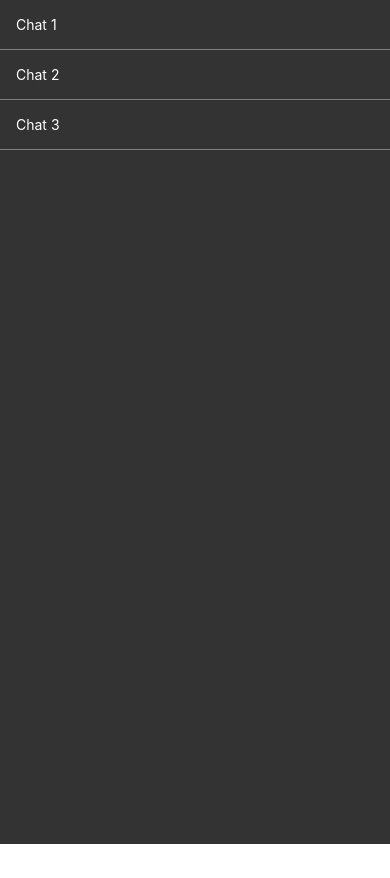
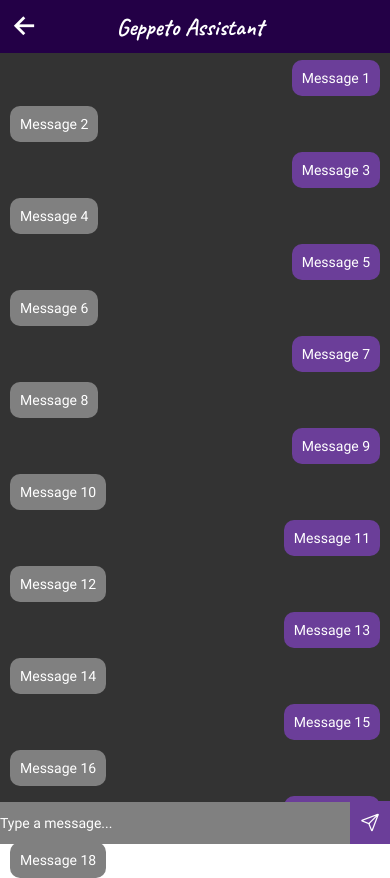
Before and after one commit to Arthur-Bamberg/Geppeto-android, a React Native app: screen / in a window 390 px wide. Before the commit the page ends 844 px from the top, so only its background shows below. Built offline with nearby package versions, Linux system fonts and the light colour scheme.

Commit message:
feat: ChatMenu done + ChatHeader done

```diff
--- a/App.js
+++ b/App.js
@@ -19,8 +19,8 @@ export default function App() {
     <View style={styles.container}>
       <StatusBar style="auto" />
       {/* <LoginScreen /> */}
-      {/* <ChatScreen /> */}
-      <ChatMenuScreen />
+      <ChatScreen />
+      {/* <ChatMenuScreen /> */}
     </View>
   );
 }
--- /dev/null
+++ b/components/ChatHeader/index.js
@@ -0,0 +1,13 @@
+import React from 'react';
+import { View, Text } from 'react-native';
+import { Ionicons } from '@expo/vector-icons';
+import { styles } from './styles';
+
+export const ChatHeader = () => {
+  return (
+    <View style={styles.header}>
+      <Ionicons name="arrow-back-outline" style={styles.backMenu} size={30} color="white" />
+      <Text style={styles.headerText}>Geppeto Assistant</Text>
+    </View>
+  );
+};
--- /dev/null
+++ b/components/ChatHeader/styles.js
@@ -0,0 +1,27 @@
+import { StyleSheet } from 'react-native';
+import { colors } from '../../styles/colors';
+
+export const styles = StyleSheet.create({
+    header: {
+        position: 'fixed',
+        width: '100%',
+        display: 'flex',
+        flexDirection: 'row',
+        zIndex: 1,
+        backgroundColor: colors.header,
+        paddingVertical: 10,
+        alignItems: 'center',
+    },
+    backMenu: {
+        marginLeft: 10,
+    },
+    headerText: {
+        textAlign: 'center',
+        width: '100%',
+        marginRight: 50,
+        color: colors.text,
+        fontFamily: 'Caveat',
+        fontSize: 24,
+        fontWeight: 'bold',
+    },
+});
--- a/screens/chat/index.js
+++ b/screens/chat/index.js
@@ -1,10 +1,11 @@
 import React, { useState } from 'react';
 import { View, Text, TextInput, TouchableOpacity } from 'react-native';
+import { ChatHeader } from '../../components/ChatHeader';
 import { Ionicons } from '@expo/vector-icons';
 import { styles } from './styles';
 
 export const ChatScreen = () => {
-    const messagesMock = require("../../messages.json");
+    const messagesMock = require("./messages.json");
 
     const [inputMessage, setInputMessage] = useState('');
     const [messages, setMessages] = useState(messagesMock);
@@ -23,10 +24,7 @@ export const ChatScreen = () => {
 
     return (
         <View style={styles.container}>
-            <View style={styles.header}>
-                <Ionicons name="arrow-back-outline" style={styles.backMenu} size={30} color="white" />
-                <Text style={styles.headerText}>Geppeto Assistant</Text>
-            </View>
+            <ChatHeader />
             <View style={styles.chatContainer}>
                 {messages.map((message, index) => (
                     <View
--- a/screens/chat/styles.js
+++ b/screens/chat/styles.js
@@ -6,28 +6,6 @@ export const styles = StyleSheet.create({
         flex: 1,
         backgroundColor: colors.background,
         width: '100%'
-    },
-    header: {
-        position: 'fixed',
-        width: '100%',
-        display: 'flex',
-        flexDirection: 'row',
-        zIndex: 1,
-        backgroundColor: colors.header,
-        paddingVertical: 10,
-        alignItems: 'center',
-    },
-    backMenu: {
-        marginLeft: 10,
-    },
-    headerText: {
-        textAlign: 'center',
-        width: '100%',
-        marginRight: 50,
-        color: colors.text,
-        fontFamily: 'Caveat',
-        fontSize: 24,
-        fontWeight: 'bold',
     },
     chatContainer: {
         marginTop: 50,
@@ -64,14 +42,12 @@ export const styles = StyleSheet.create({
     sendButton: {
         backgroundColor: colors.accent,
         padding: 10,
-        borderRadius: 7,
     },
     input: {
         width: '100%',
         color: colors.text,
         backgroundColor: colors.textBubble,
         fontFamily: 'Roboto-Regular',
-        paddingVertical: 10,
-        borderRadius: 7,
+        paddingVertical: 13,
     }
 });
--- /dev/null
+++ b/screens/chatMenu/chats.json
@@ -0,0 +1,17 @@
+[
+    {
+        "id": "1",
+        "name": "Chat 1",
+        "lastMessage": "Last message"
+    },
+    {
+        "id": "2",
+        "name": "Chat 2",
+        "lastMessage": "Last message"
+    },
+    {
+        "id": "3",
+        "name": "Chat 3",
+        "lastMessage": "Last message"
+    }
+]
--- a/screens/chatMenu/index.js
+++ b/screens/chatMenu/index.js
@@ -1,22 +1,25 @@
 import React from 'react';
 import { styles } from './styles';
 import { View, Text, FlatList } from 'react-native';
+import { ChatHeader } from '../../components/ChatHeader';
+import { Ionicons } from '@expo/vector-icons';
 
-const chats = [
-    { id: '1', name: 'Chat 1' },
-    { id: '2', name: 'Chat 2' },
-    { id: '3', name: 'Chat 3' },
-];
+const chats = require('./chats.json');
 
 export const ChatMenuScreen = () => {
     return (
         <View style={styles.container}>
+            <ChatHeader />
             <FlatList
+                style={styles.chatItemsContainer}
                 data={chats}
                 keyExtractor={(item) => item.id}
                 renderItem={({ item }) => (
                     <View style={styles.chatItem}>
-                        <Text style={styles.chatName}>{item.name}</Text>
+                        <Ionicons name="chatbubble-ellipses-outline" style={styles.chatIcon} size={30} />
+                        <Text style={styles.chatText}>
+                            <Text style={styles.nameHighlight}>{item.name}</Text>: {item.lastMessage}
+                        </Text>
                     </View>
                 )}
             />
--- a/screens/chatMenu/styles.js
+++ b/screens/chatMenu/styles.js
@@ -7,12 +7,32 @@ export const styles = StyleSheet.create({
         flex: 1,
         backgroundColor: colors.background,
     },
+    chatItemsContainer: {
+        marginTop: 50,
+    },
     chatItem: {
+        display: 'flex',
+        flexDirection: 'row',
+        alignItems: 'center',
         padding: 16,
-        borderBottomWidth: 1,
-        borderBottomColor: colors.textBubble,
+        borderBottomWidth: 2,
+        borderBottomColor: colors.header,
     },
-    chatName: {
+    chatIcon: {
+        color: colors.header,
+    },
+    chatText: {
+        marginLeft: 10,
+        fontSize: 16,
+        overflow: 'hidden',
+        whiteSpace: 'nowrap',
+        textOverflow: 'ellipsis',
+        fontFamily: 'Roboto-Regular',
         color: colors.text,
     },
+    nameHighlight: {
+        fontSize: 16,
+        fontFamily: 'Roboto-Regular',
+        fontWeight: 'bold',
+    }
 });
```
Also changed, not shown: screens/chat/messages.json (renamed from messages.json).
